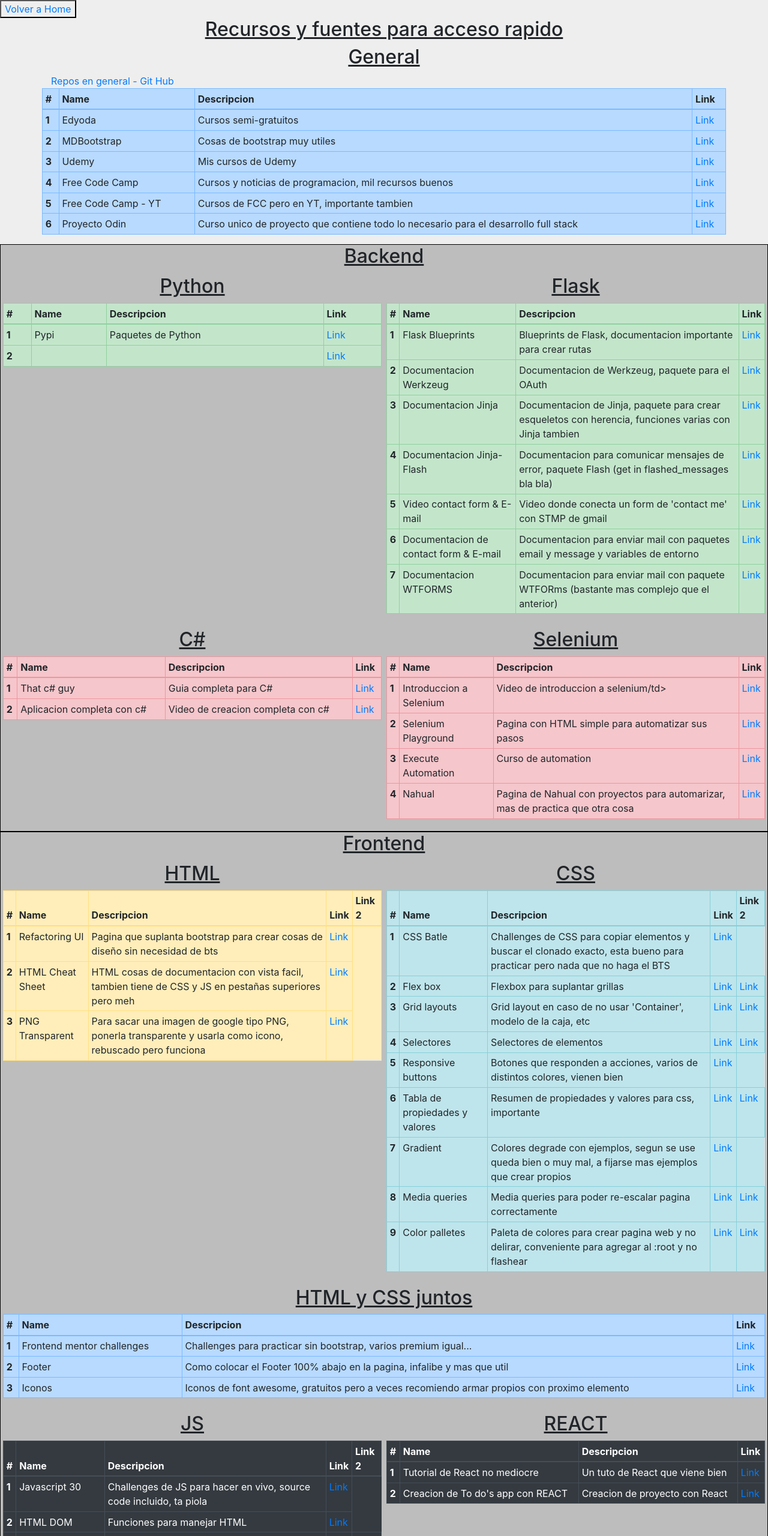
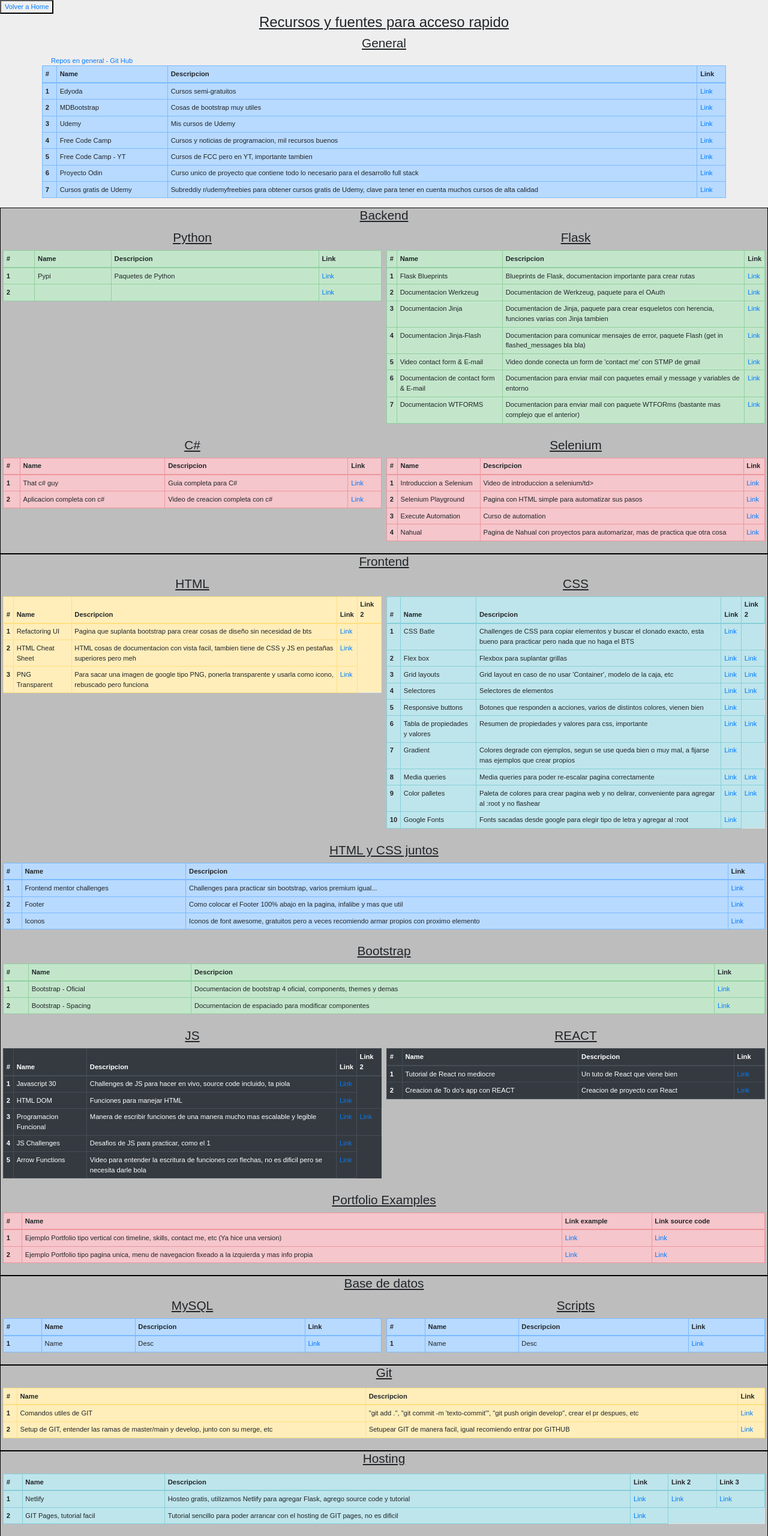
Before and after one commit to brunoleonpuca/brunoleonpuca.github.io, a plain HTML site: page recursos.html in a window 1280 px wide. Shown: the top 2560 px of the page at 60% size. Drawn offline with nearby package versions, Linux system fonts and the light colour scheme.

Commit message:
added fonts and little improvements

```diff
--- a/recursos.html
+++ b/recursos.html
@@ -7,8 +7,11 @@
     <link rel="stylesheet" href="https://stackpath.bootstrapcdn.com/bootstrap/4.2.1/css/bootstrap.min.css" integrity="sha384-GJzZqFGwb1QTTN6wy59ffF1BuGJpLSa9DkKMp0DgiMDm4iYMj70gZWKYbI706tWS" crossorigin="anonymous">
     <link rel="stylesheet" href="styles.css" type="text/css">
 
+    <link rel="preconnect" href="https://fonts.gstatic.com">
+    <link href="https://fonts.googleapis.com/css2?family=Noto+Sans+JP:wght@100;300;400;500;700&display=swap" rel="stylesheet">
+
     <title>
-        Index
+        BLP - Recursos y fuentes
     </title>
 </head>
 <body>
@@ -66,6 +69,12 @@
                         <td>Proyecto Odin</td>
                         <td>Curso unico de proyecto que contiene todo lo necesario para el desarrollo full stack</td>
                         <td><a href="https://www.theodinproject.com/" target="_blank">Link</a></td>
+                    </tr>
+                    <tr>
+                        <th scope="row">7</th>
+                        <td>Cursos gratis de Udemy</td>
+                        <td>Subreddiy r/udemyfreebies para obtener cursos gratis de Udemy, clave para tener en cuenta muchos cursos de alta calidad</td>
+                        <td><a href="https://www.reddit.com/r/udemyfreebies/new/" target="_blank">Link</a></td>
                     </tr>
                 </tbody>
             </table>
@@ -350,6 +359,12 @@
                             <td><a href="https://brandcolors.net/" target="_blank">Link</a></td>
                             <td><a href="https://coolors.co/" target="_blank">Link</a></td>
                         </tr>
+                        <tr>
+                            <th scope="row">10</th>
+                            <td>Google Fonts</td>
+                            <td>Fonts sacadas desde google para elegir tipo de letra y agregar al :root</td>
+                            <td><a href="" target="_blank">Link</a></td>
+                        </tr>
                     </tbody>
                 </table>
             </div>
@@ -391,6 +406,40 @@
                 </table>
             </div>
         </div>
+
+        <div class="w-100"></div>
+
+        <!------------------------------------------------ Bootstrap -------------------------------------------->
+        <div class="row">
+            <div class="col-12 p-1">
+                <h4>Bootstrap</h4>
+                <table class="table table-success table-bordered table-sm table-hover">
+                    <thead>
+                        <tr>
+                            <th scope="col">#</th>
+                            <th scope="col">Name</th>
+                            <th scope="col">Descripcion</th>
+                            <th scope="col">Link</th>
+                        </tr>
+                    </thead>
+                    <tbody>
+                        <tr>
+                            <th scope="row">1</th>
+                            <td>Bootstrap - Oficial</td>
+                            <td>Documentacion de bootstrap 4 oficial, components, themes y demas</td>
+                            <td><a href="https://getbootstrap.com/docs/4.5/layout/grid/" target="_blank">Link</a></td>
+                        </tr>
+                        <tr>
+                            <th scope="row">2</th>
+                            <td>Bootstrap - Spacing</td>
+                            <td>Documentacion de espaciado para modificar componentes</td>
+                            <td><a href="https://getbootstrap.com/docs/4.3/utilities/spacing/" target="_blank">Link</a></td>
+                        </tr>
+                    </tbody>
+                </table>
+            </div>
+        </div>
+
         <div class="w-100"></div>
 
             <!------------------------------------------------ JS -------------------------------------------->
@@ -473,40 +522,6 @@
 
         <div class="w-100"></div>
 
-        <!------------------------------------------------ Bootstrap -------------------------------------------->
-        <div class="row">
-            <div class="col-12 p-1">
-                <h4>Bootstrap</h4>
-                <table class="table table-success table-bordered table-sm table-hover">
-                    <thead>
-                        <tr>
-                            <th scope="col">#</th>
-                            <th scope="col">Name</th>
-                            <th scope="col">Descripcion</th>
-                            <th scope="col">Link</th>
-                        </tr>
-                    </thead>
-                    <tbody>
-                        <tr>
-                            <th scope="row">1</th>
-                            <td>Bootstrap - Oficial</td>
-                            <td>Documentacion de bootstrap 4 oficial, components, themes y demas</td>
-                            <td><a href="https://getbootstrap.com/docs/4.5/layout/grid/" target="_blank">Link</a></td>
-                        </tr>
-                        <tr>
-                            <th scope="row">2</th>
-                            <td>Bootstrap - Spacing</td>
-                            <td>Documentacion de espaciado para modificar componentes</td>
-                            <td><a href="https://getbootstrap.com/docs/4.3/utilities/spacing/" target="_blank">Link</a></td>
-                        </tr>
-                    </tbody>
-                </table>
-            </div>
-        </div>
-
-
-        <div class="w-100"></div>
-
         <!------------------------------------------------ Portfolio Examples -------------------------------------------->
         <div class="row">
             <div class="col-12 p-1">
@@ -523,20 +538,14 @@
                     <tbody>
                         <tr>
                             <th scope="row">1</th>
-                            <td>Ejemplo Portfolio 1</td>
+                            <td>Ejemplo Portfolio tipo vertical con timeline, skills, contact me, etc (Ya hice una version)</td>
                             <td><a href="https://startbootstrap.com/previews/agency" target="_blank">Link</a></td>
                             <td><a href="https://github.com/StartBootstrap/startbootstrap-agency/blob/master/dist/index.html" target="_blank">Link</a></td>
                         </tr>
                         <tr>
                             <th scope="row">2</th>
-                            <td>Ejemplo Portfolio 2</td>
-                            <td><a href="" target="_blank"></a></td>
-                            <td><a href="https://bootstrapmade.com/gp-free-multipurpose-html-bootstrap-template/#download" target="_blank">Link</a></td>
-                        </tr>
-                        <tr>
-                            <th scope="row">3</th>
-                            <td>Ejemplo Portfolio 3</td>
-                            <td><a href="https://startbootstrap.com/previews/resume" target="_blank"></a></td>
+                            <td>Ejemplo Portfolio tipo pagina unica, menu de navegacion fixeado a la izquierda y mas info propia</td>
+                            <td><a href="https://startbootstrap.com/previews/resume" target="_blank">Link</a></td>
                             <td><a href="https://github.com/startbootstrap/startbootstrap-resume" target="_blank">Link</a></td>
                         </tr>
                     </tbody>
@@ -545,7 +554,8 @@
         </div>
     </div>
 
-    <div class="container-fluid">
+    <!-------------------------------- BASE DE DATOS -------------------------------->
+    <div class="container-fluid" id="section-database">
         <h2>Base de datos</h2>
         <div class="row">
             <div class="col-6 p-1">
@@ -593,7 +603,8 @@
         </div>
     </div>
 
-    <div class="container-fluid">
+    <!-------------------------------- GIT -------------------------------->
+    <div class="container-fluid" id="section-git">
         <h2>Git</h2>
         <div class="row">
             <div class="col-12 p-1">
@@ -610,12 +621,12 @@
                         <tr>
                             <th scope="row">1</th>
                             <td>Comandos utiles de GIT</td>
-                            <td>Eso, comandos de GIT</td>
+                            <td>"git add .", "git commit -m 'texto-commit'", "git push origin develop", crear el pr despues, etc</td>
                             <td><a href="https://confluence.atlassian.com/bitbucketserver/basic-git-commands-776639767.html" target="_blank">Link</a></td>
                         </tr>
                         <tr>
                             <th scope="row">2</th>
-                            <td>Setup de GIT</td>
+                            <td>Setup de GIT, entender las ramas de master/main y develop, junto con su merge, etc</td>
                             <td>Setupear GIT de manera facil, igual recomiendo entrar por GITHUB</td>
                             <td><a href="https://www.theodinproject.com/courses/web-development-101/lessons/setting-up-git?ref=lnav" target="_blank">Link</a></td>
                         </tr>
@@ -625,7 +636,8 @@
         </div>
     </div>
 
-    <div class="container-fluid">
+    <!-------------------------------- HOSTING -------------------------------->
+    <div class="container-fluid" id="section-hosting">
         <h2>Hosting</h2>
         <div class="row">
             <div class="col-12 p-1">
--- a/styles.css
+++ b/styles.css
@@ -4,12 +4,23 @@
     box-sizing: border-box;
 }
 
+:root {
+    --ff--body: 'Noto Sans JP', sans-serif;
+}
+
 body {
     background-color: #eee;
+    font-family: var(--ff-body);
     font-size: 0.4rem;
 }
 
-h1, h2, h3, h4 {
+h1 {
+    font-size: 0.75rem;
+    text-align: center;
+    text-decoration: underline;
+}
+
+h2, h3, h4 {
     text-align: center;
     text-decoration: underline;
     font-size: 0.6rem;
@@ -22,10 +33,14 @@ h1, h2, h3, h4 {
 
 @media(min-width:740px){
     body {
-        font-size: 1rem;
+        font-size: 0.7rem;
     }
 
-    h1, h2, h3, h4 {
-        font-size: 2rem;
+    h1 {
+        font-size: 1.5rem;
+    }
+
+    h2, h3, h4 {
+        font-size: 1.3rem;
     }
 }
```
Also changed, not shown: index.html (+7 -1 lines).
